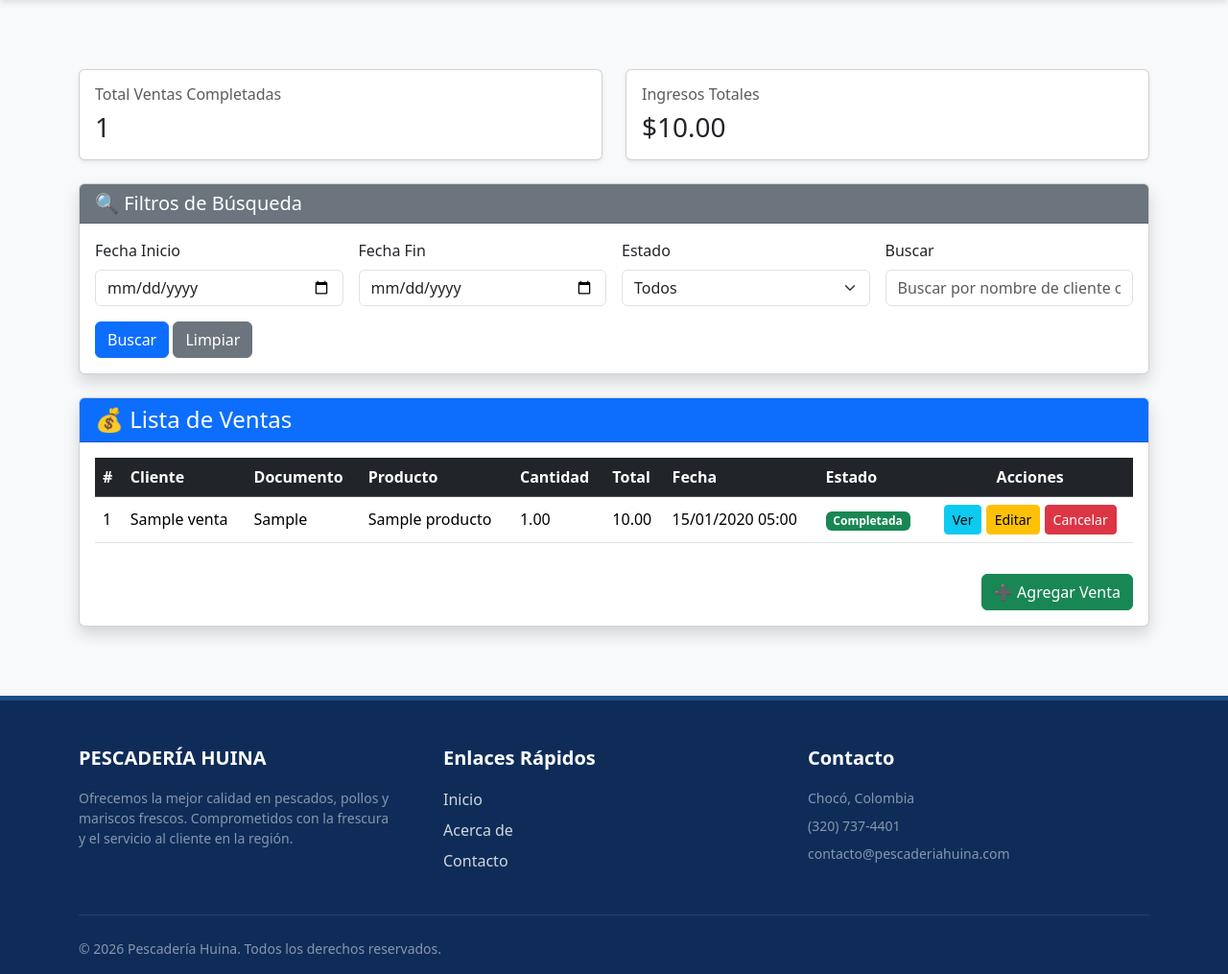
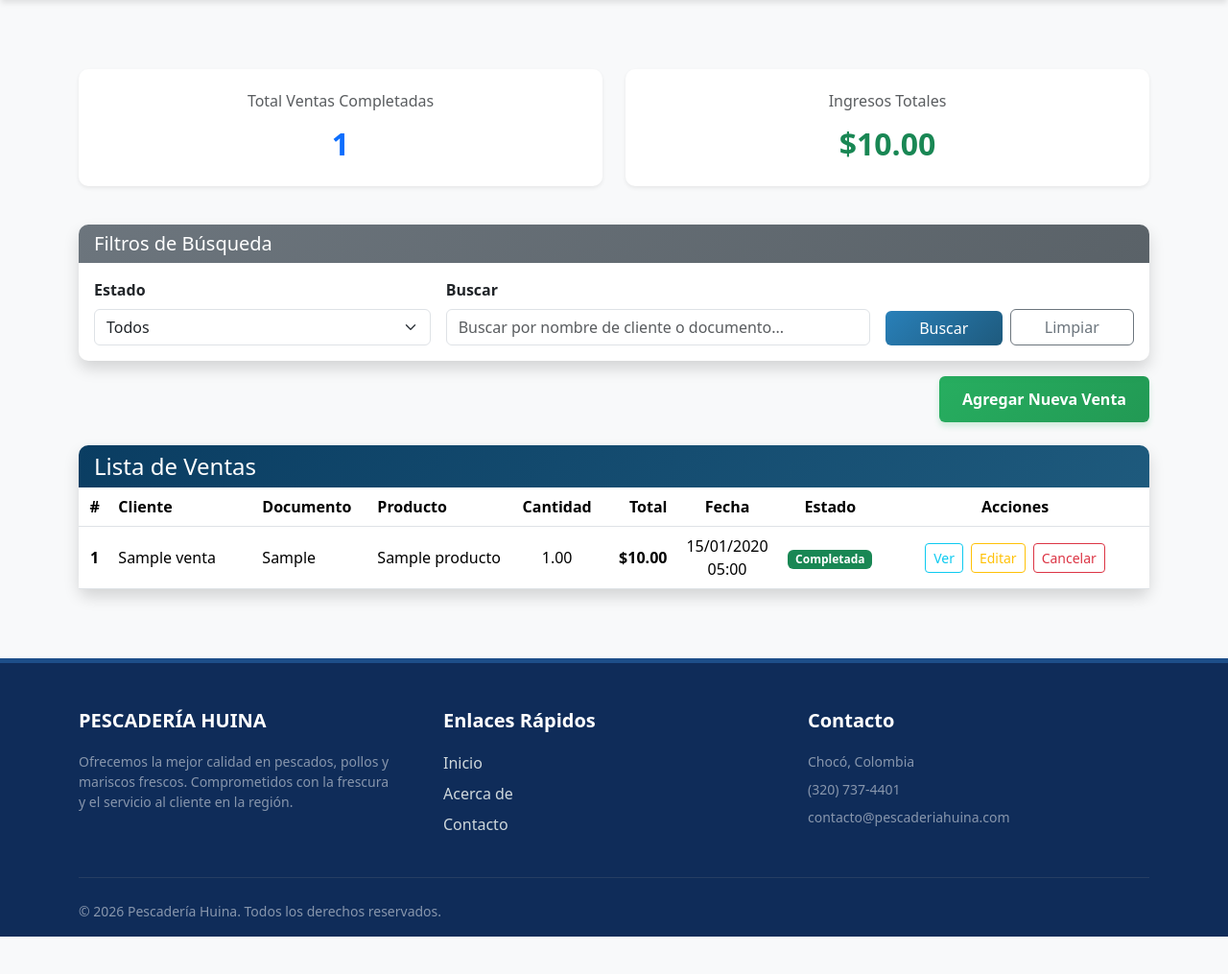
Before and after one commit to marlon733/PROYECTO_SENA, a Django app: page /ventas/ in a window 1280 px wide. Shown: the part 81-1096 px from the top of the page at 96% size. After the commit the page ends 1057 px from the top, so only its background shows below. Run offline with Django 5.2, Linux system fonts and the light colour scheme; a user stored in the database is signed in; tables that the repository leaves empty hold one stand-in row (values such as "Sample post"); grey boxes marked "Sample" are stand-in pictures; some libraries are stand-ins or nearby versions.

Commit message:
Cambios en templates ventas

```diff
--- a/pescaderia_huina/ventas/templates/lista_ventas.html
+++ b/pescaderia_huina/ventas/templates/lista_ventas.html
@@ -11,6 +11,86 @@
 
     <!-- Bootstrap 5 -->
     <link href="https://cdn.jsdelivr.net/npm/bootstrap@5.3.2/dist/css/bootstrap.min.css" rel="stylesheet">
+
+    <style>
+        :root {
+            --primary-dark: #0a3d62;
+            --primary-blue: #1e5a7d;
+            --accent-blue: #2980b9;
+            --light-gray: #f8f9fa;
+        }
+
+        body {
+            background-color: var(--light-gray);
+        }
+
+        .stats-card {
+            border: none;
+            border-radius: 10px;
+            transition: transform 0.2s;
+            background: white;
+        }
+
+        .stats-card:hover {
+            transform: translateY(-5px);
+            box-shadow: 0 8px 16px rgba(0,0,0,0.1);
+        }
+
+        .card-header-custom {
+            background: linear-gradient(135deg, var(--primary-dark) 0%, var(--primary-blue) 100%);
+            border: none;
+            border-radius: 10px 10px 0 0 !important;
+        }
+
+        .filter-card {
+            background: linear-gradient(135deg, #6c757d 0%, #5a6268 100%);
+            border: none;
+            border-radius: 10px 10px 0 0 !important;
+        }
+
+        .table-header {
+            background: linear-gradient(135deg, var(--primary-dark) 0%, var(--primary-blue) 100%);
+        }
+
+        .btn-custom-primary {
+            background: linear-gradient(135deg, var(--accent-blue) 0%, var(--primary-blue) 100%);
+            border: none;
+            color: white;
+            transition: all 0.3s;
+        }
+
+        .btn-custom-primary:hover {
+            transform: translateY(-2px);
+            box-shadow: 0 4px 8px rgba(41, 128, 185, 0.3);
+            color: white;
+        }
+
+        .action-btn {
+            margin: 0 2px;
+            transition: all 0.2s;
+        }
+
+        .action-btn:hover {
+            transform: scale(1.05);
+        }
+
+        .btn-add-sale {
+            background: linear-gradient(135deg, #27ae60 0%, #229954 100%);
+            border: none;
+            color: white;
+            padding: 12px 24px;
+            font-size: 1rem;
+            font-weight: 600;
+            transition: all 0.3s;
+            box-shadow: 0 4px 6px rgba(39, 174, 96, 0.2);
+        }
+
+        .btn-add-sale:hover {
+            transform: translateY(-3px);
+            box-shadow: 0 6px 12px rgba(39, 174, 96, 0.3);
+            color: white;
+        }
+    </style>
 </head>
 <body class="bg-light">
 
@@ -18,53 +98,52 @@
 
     <!-- Estadísticas -->
     <div class="row mb-4">
-        <div class="col-md-6">
-            <div class="card shadow-sm">
-                <div class="card-body">
-                    <h6 class="text-muted">Total Ventas Completadas</h6>
-                    <h3 class="mb-0">{{ total_ventas }}</h3>
+        <div class="col-md-6 mb-3">
+            <div class="card stats-card shadow-sm">
+                <div class="card-body text-center py-4">
+                    <h6 class="text-muted mb-3">Total Ventas Completadas</h6>
+                    <h2 class="mb-0 fw-bold text-primary">{{ total_ventas }}</h2>
                 </div>
             </div>
         </div>
-        <div class="col-md-6">
-            <div class="card shadow-sm">
-                <div class="card-body">
-                    <h6 class="text-muted">Ingresos Totales</h6>
-                    <h3 class="mb-0">${{ total_ingresos|floatformat:2 }}</h3>
+        <div class="col-md-6 mb-3">
+            <div class="card stats-card shadow-sm">
+                <div class="card-body text-center py-4">
+                    <h6 class="text-muted mb-3">Ingresos Totales</h6>
+                    <h2 class="mb-0 fw-bold text-success">${{ total_ingresos|floatformat:2 }}</h2>
                 </div>
             </div>
         </div>
     </div>
 
     <!-- Filtros de búsqueda -->
-    <div class="card shadow mb-4">
-        <div class="card-header bg-secondary text-white">
-            <h5 class="mb-0">🔍 Filtros de Búsqueda</h5>
+    <div class="card shadow mb-3" style="border: none; border-radius: 10px;">
+        <div class="card-header filter-card text-white">
+            <h5 class="mb-0">Filtros de Búsqueda</h5>
         </div>
         <div class="card-body">
             <form method="get" class="row g-3">
-                <div class="col-md-3">
-                    <label class="form-label">Fecha Inicio</label>
-                    {{ form_busqueda.fecha_inicio }}
-                </div>
-                <div class="col-md-3">
-                    <label class="form-label">Fecha Fin</label>
-                    {{ form_busqueda.fecha_fin }}
-                </div>
-                <div class="col-md-3">
-                    <label class="form-label">Estado</label>
+                <div class="col-md-4">
+                    <label class="form-label fw-semibold">Estado</label>
                     {{ form_busqueda.estado }}
                 </div>
-                <div class="col-md-3">
-                    <label class="form-label">Buscar</label>
+                <div class="col-md-5">
+                    <label class="form-label fw-semibold">Buscar</label>
                     {{ form_busqueda.buscar }}
                 </div>
-                <div class="col-12">
-                    <button type="submit" class="btn btn-primary">Buscar</button>
-                    <a href="{% url 'ventas:lista_ventas' %}" class="btn btn-secondary">Limpiar</a>
+                <div class="col-md-3 d-flex align-items-end gap-2">
+                    <button type="submit" class="btn btn-custom-primary flex-fill">Buscar</button>
+                    <a href="{% url 'ventas:lista_ventas' %}" class="btn btn-outline-secondary flex-fill">Limpiar</a>
                 </div>
             </form>
         </div>
+    </div>
+
+    <!-- Botón Agregar Nueva Venta -->
+    <div class="text-end mb-4">
+        <a href="{% url 'ventas:crear_venta' %}" class="btn btn-add-sale">
+             Agregar Nueva Venta
+        </a>
     </div>
 
     <!-- Mensajes -->
@@ -77,40 +156,41 @@
         {% endfor %}
     {% endif %}
 
-    <div class="card shadow">
-        <div class="card-header bg-primary text-white">
-            <h4 class="mb-0">💰 Lista de Ventas</h4>
+    <!-- Tabla de Ventas -->
+    <div class="card shadow" style="border: none; border-radius: 10px;">
+        <div class="card-header card-header-custom text-white">
+            <h4 class="mb-0"> Lista de Ventas</h4>
         </div>
 
-        <div class="card-body">
+        <div class="card-body p-0">
 
             <div class="table-responsive">
-                <table class="table table-hover align-middle">
-                    <thead class="table-dark">
+                <table class="table table-hover align-middle mb-0">
+                    <thead class="table-header text-white">
                         <tr>
-                            <th>#</th>
-                            <th>Cliente</th>
-                            <th>Documento</th>
-                            <th>Producto</th>
-                            <th>Cantidad</th>
-                            <th>Total</th>
-                            <th>Fecha</th>
-                            <th>Estado</th>
-                            <th class="text-center">Acciones</th>
+                            <th class="text-center" style="width: 60px;">#</th>
+                            <th style="min-width: 150px;">Cliente</th>
+                            <th style="min-width: 120px;">Documento</th>
+                            <th style="min-width: 150px;">Producto</th>
+                            <th class="text-center" style="width: 100px;">Cantidad</th>
+                            <th class="text-end" style="width: 120px;">Total</th>
+                            <th class="text-center" style="width: 140px;">Fecha</th>
+                            <th class="text-center" style="width: 110px;">Estado</th>
+                            <th class="text-center" style="min-width: 280px;">Acciones</th>
                         </tr>
                     </thead>
                     <tbody>
                      {% if lista_ventas %}
                             {% for venta in lista_ventas %}
                             <tr>
-                                <td>{{ venta.id }}</td>
+                                <td class="text-center fw-semibold">{{ venta.id }}</td>
                                 <td>{{ venta.nombre_cliente }}</td>
                                 <td>{{ venta.documento_cliente }}</td>
                                 <td>{{ venta.producto.nombre }}</td>
-                                <td>{{ venta.cantidad }}</td>
-                                <td>{{ venta.total|floatformat:2 }}</td>
-                                <td>{{ venta.fecha_venta|date:"d/m/Y H:i" }}</td>
-                                <td>
+                                <td class="text-center">{{ venta.cantidad }}</td>
+                                <td class="text-end fw-semibold">${{ venta.total|floatformat:2 }}</td>
+                                <td class="text-center">{{ venta.fecha_venta|date:"d/m/Y H:i" }}</td>
+                                <td class="text-center">
                                     {% if venta.estado == 'COMPLETADA' %}
                                         <span class="badge bg-success">Completada</span>
                                     {% elif venta.estado == 'CANCELADA' %}
@@ -120,30 +200,53 @@
                                     {% endif %}
                                 </td>
                                 <td class="text-center">
-                                    <a href="{% url 'ventas:detalle_venta' venta.id %}" class="btn btn-sm btn-info">Ver</a>
-                                    {% if venta.estado != 'CANCELADA' %}
-                                        <a href="{% url 'ventas:editar_venta' venta.id %}" class="btn btn-sm btn-warning">Editar</a>
-                                        <a href="{% url 'ventas:cancelar_venta' venta.id %}" class="btn btn-sm btn-danger">Cancelar</a>
-                                    {% else %}
-                                        <button class="btn btn-sm btn-warning" disabled>Editar</button>
-                                        <button class="btn btn-sm btn-danger" disabled>Cancelar</button>
-                                    {% endif %}
+                                    <div class="d-flex justify-content-center gap-1 flex-wrap">
+                                        <a href="{% url 'ventas:detalle_venta' venta.id %}"
+                                           class="btn btn-outline-info btn-sm action-btn"
+                                           title="Ver detalles">
+                                            Ver
+                                        </a>
+                                        {% if venta.estado != 'CANCELADA' %}
+                                            <a href="{% url 'ventas:editar_venta' venta.id %}"
+                                               class="btn btn-outline-warning btn-sm action-btn"
+                                               title="Editar">
+                                                Editar
+                                            </a>
+                                            <a href="{% url 'ventas:cancelar_venta' venta.id %}"
+                                               class="btn btn-outline-danger btn-sm action-btn"
+                                               title="Cancelar"
+                                               onclick="return confirm('¿Está seguro de cancelar esta venta?')">
+                                                 Cancelar
+                                            </a>
+                                        {% else %}
+                                            <button class="btn btn-outline-secondary btn-sm action-btn"
+                                                    disabled
+                                                    title="No disponible">
+                                                     Editar
+                                            </button>
+                                            <button class="btn btn-outline-secondary btn-sm action-btn"
+                                                    disabled
+                                                    title="No disponible">
+                                                     Cancelar
+                                            </button>
+                                        {% endif %}
+                                    </div>
                                 </td>
                             </tr>
                             {% endfor %}
                          {% else %}
                             <tr>
-                                <td colspan="9" class="text-center">No hay ventas registradas</td>
+                                <td colspan="9" class="text-center py-5 text-muted">
+                                    <div class="py-3">
+                                        <i class="fs-1">📋</i>
+                                        <p class="mt-3 mb-0 fs-5">No hay ventas registradas</p>
+                                        <p class="text-muted small">Haz clic en "Agregar Nueva Venta" para comenzar</p>
+                                    </div>
+                                </td>
                             </tr>
                      {% endif %}
                     </tbody>
                 </table>
-            </div>
-
-            <div class="text-end">
-                <a href="{% url 'ventas:crear_venta' %}" class="btn btn-success mt-3">
-                    ➕ Agregar Venta
-                </a>
             </div>
 
         </div>
```
Also changed, not shown: pescaderia_huina/ventas/templates/crear_venta.html (+21 -5 lines).
